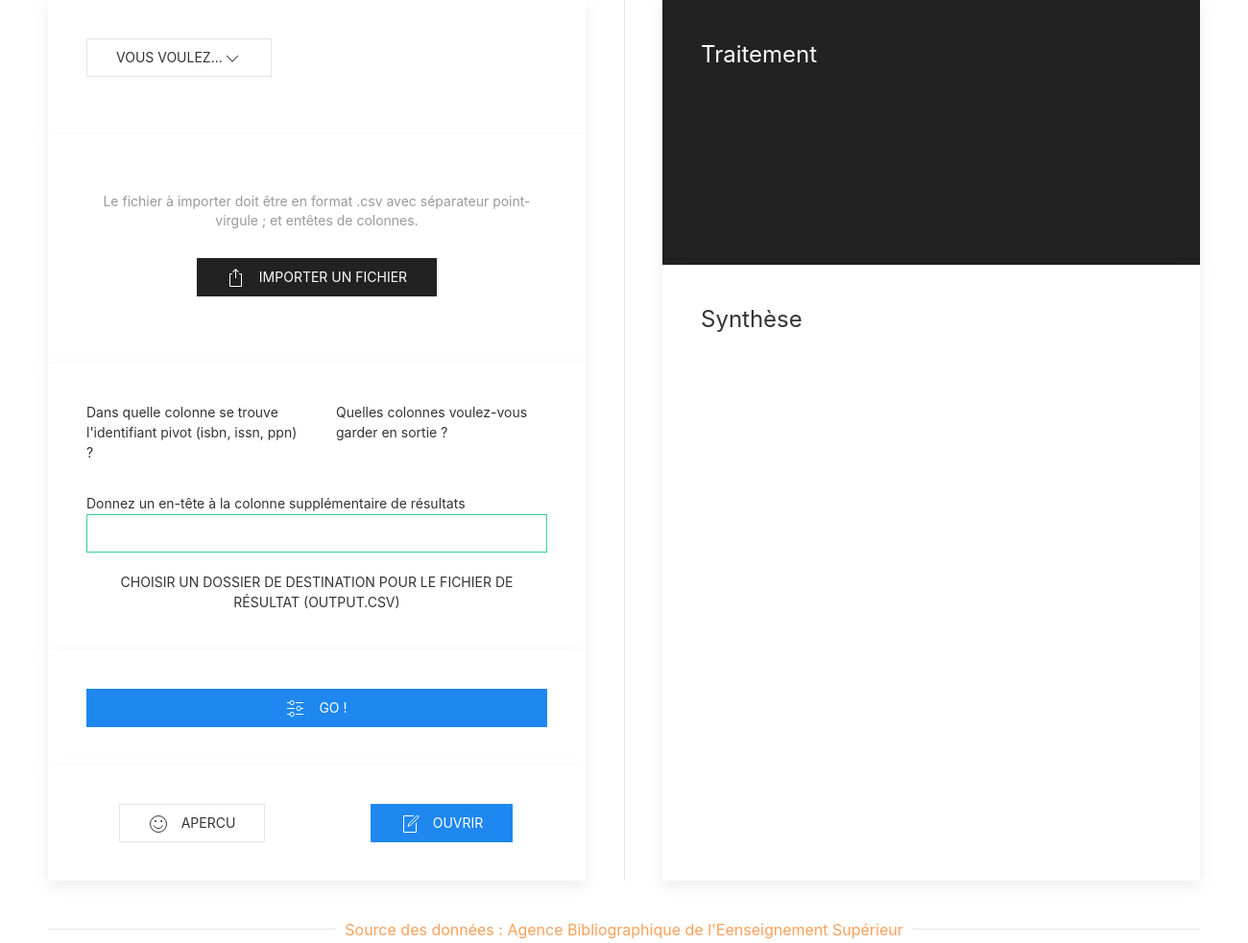
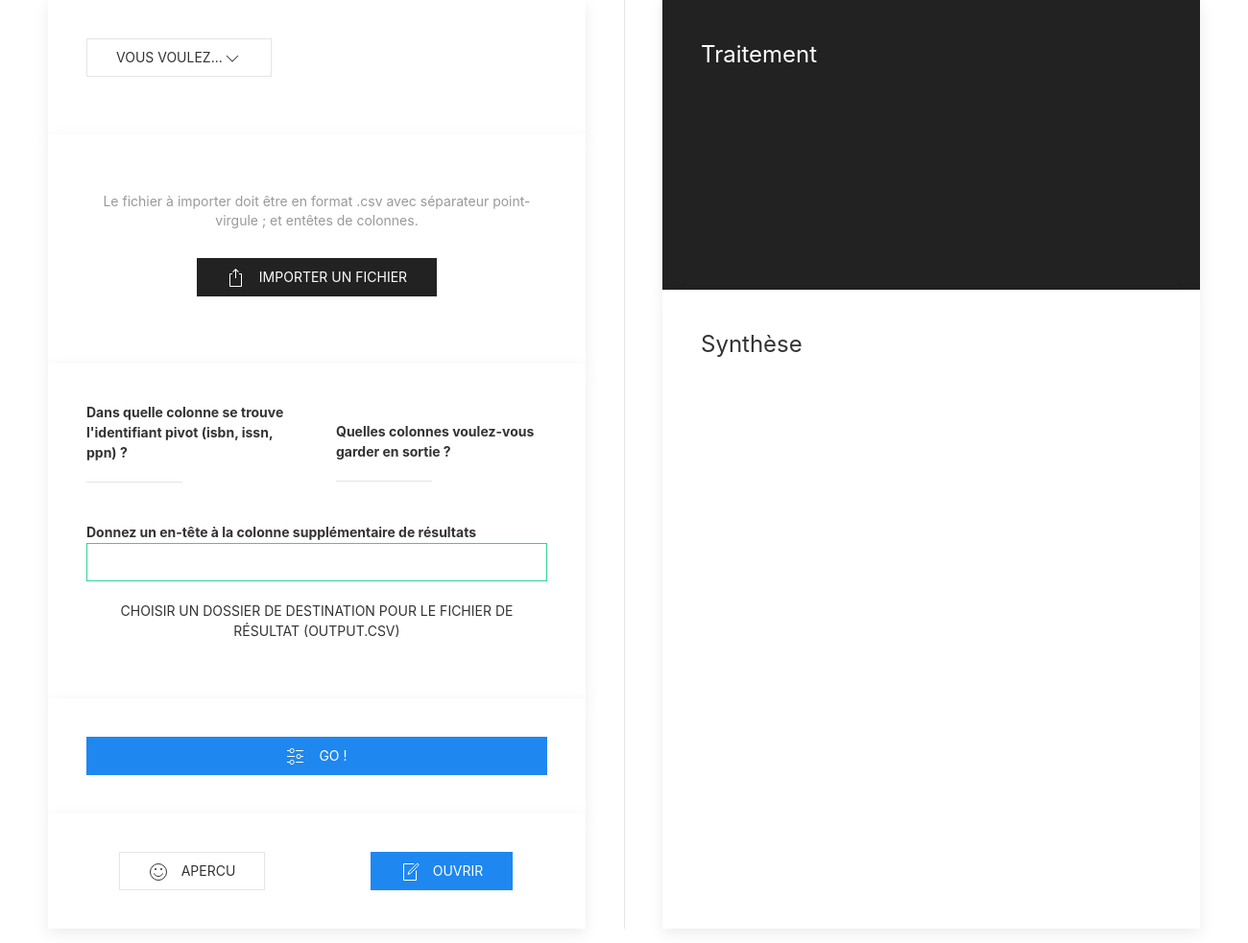
Before and after one commit to abes-esr/sudoc-toolkit, an Electron app: page index.html in a window 1300 px wide. Shown: the top 983 px of the page at 96% size. Drawn offline with nearby package versions, Linux system fonts and the light colour scheme.

Commit message:
some UI stuff

```diff
--- a/index.html
+++ b/index.html
@@ -42,25 +42,28 @@
                                         <span class="uk-margin-small-right" uk-icon="push"></span>
                                     Importer un fichier</button>
                             </p>
+                            <!--<div class="uk-card-footer"></div>-->
+                            <p class="uk-text-success uk-text-meta uk-text-center uk-text-break" id="selectedFile"></p>
                             </div>
                             <div class="uk-card uk-card-hover uk-card-default uk-card-body">
                             <div class="uk-column-1-2">
                                 <div class="uk-margin">
-                                        <div class="uk-form-label">Dans quelle colonne se trouve l'identifiant pivot (isbn, issn, ppn) ?</div>
+                                        <div class="uk-form-label uk-text-bold">Dans quelle colonne se trouve l'identifiant pivot (isbn, issn, ppn) ?</div>
+                                        <hr class="uk-divider-small">
                                         <div class="uk-form-controls" id="checkboxIdResult">
 
                                         </div>
                                     </div>
-
                                     <div class="uk-margin">
-                                        <div class="uk-form-label">Quelles colonnes voulez-vous garder en sortie ?</div>
+                                        <div class="uk-form-label uk-text-bold">Quelles colonnes voulez-vous garder en sortie ?</div>
+                                        <hr class="uk-divider-small">
                                         <div class="uk-form-controls"id="checkboxColumnsResult">
 
                                         </div>
                                     </div>
                                     </div>
                                     <div class="uk-margin">
-                                            <label class="uk-form-label" for="form-stacked-text">Donnez un en-tête à la colonne supplémentaire de résultats</label>
+                                            <label class="uk-form-label uk-text-bold" for="form-stacked-text">Donnez un en-tête à la colonne supplémentaire de résultats</label>
                                             <div class="uk-form-controls">
                                                 <input class="uk-input uk-form-success" id="columnResultName" type="text">
                                             </div>
@@ -69,6 +72,7 @@
                                                 <div class="uk-form-controls">
                                                         <button class="uk-button uk-button-text" id="chooseResultFolderPath">Choisir un dossier de destination pour le fichier de résultat (output.csv)</button>
                                                         <input type="hidden" id="resultFolderPath">
+                                                        <p class="uk-text-success uk-text-meta uk-text-center uk-text-break" id="selectedFolderPath"></p>
                                                 </div>
                                             </div>
                             </div>
--- a/package.json
+++ b/package.json
@@ -10,7 +10,7 @@
     "build": "electron-packager . --overwrite --platform=win32 --arch=ia32 --icon=assets/icons/win/icon.ico --prune=true --out=dist --version-string.ProductName=\"SudocToolkit\""
   },
   "license": "MIT",
-  "repository": "github:gegedenice/SudocToolkit",
+  "repository": "github:abes-esr/SudocToolkit",
   "devDependencies": {
     "asar": "^2.0.1",
     "electron": "^5.0.6",
--- a/renderer-process/renderer.js
+++ b/renderer-process/renderer.js
@@ -23,7 +23,7 @@ var columnResultName;
 
 $('#options').change(function(){
     //first init variables
-    $("#checkboxIdResult").empty();$("#checkboxColumnsResult").empty();$('#columnResultName').val('');$('#chartContainer').empty();$('#fileResult').empty();$('#resultFolderPath').empty();
+    $("#selectedFile").empty();$("#selectedFolderPath").empty();$("#checkboxIdResult").empty();$("#checkboxColumnsResult").empty();$('#columnResultName').val('');$('#chartContainer').empty();$('#fileResult').empty();$('#resultFolderPath').empty();
     selectedOption = $(this).val();
 })
 
@@ -35,6 +35,7 @@ $( "#openSourceFile" ).click(function() {
    ]},function (fileNames) {
     if (fileNames === undefined) return;
     fileName = fileNames[0];
+    $("#selectedFile").append(fileName)
     fs.createReadStream(fileName)
     .pipe(parse({delimiter: ';',trim: true,from_line:1,to_line:1}))
     .on('error', function (error) {
@@ -66,6 +67,7 @@ $("#chooseResultFolderPath").click(function(){
             return;
         }else{
          $("#resultFolderPath").val(path.join(folderPaths[0],fileResult));
+         $("#selectedFolderPath").append(path.join(folderPaths[0],fileResult))
          console.log(path.join(folderPaths[0],fileResult))
         }
     })
```
Also changed, not shown: assets/img/example.jpg.
